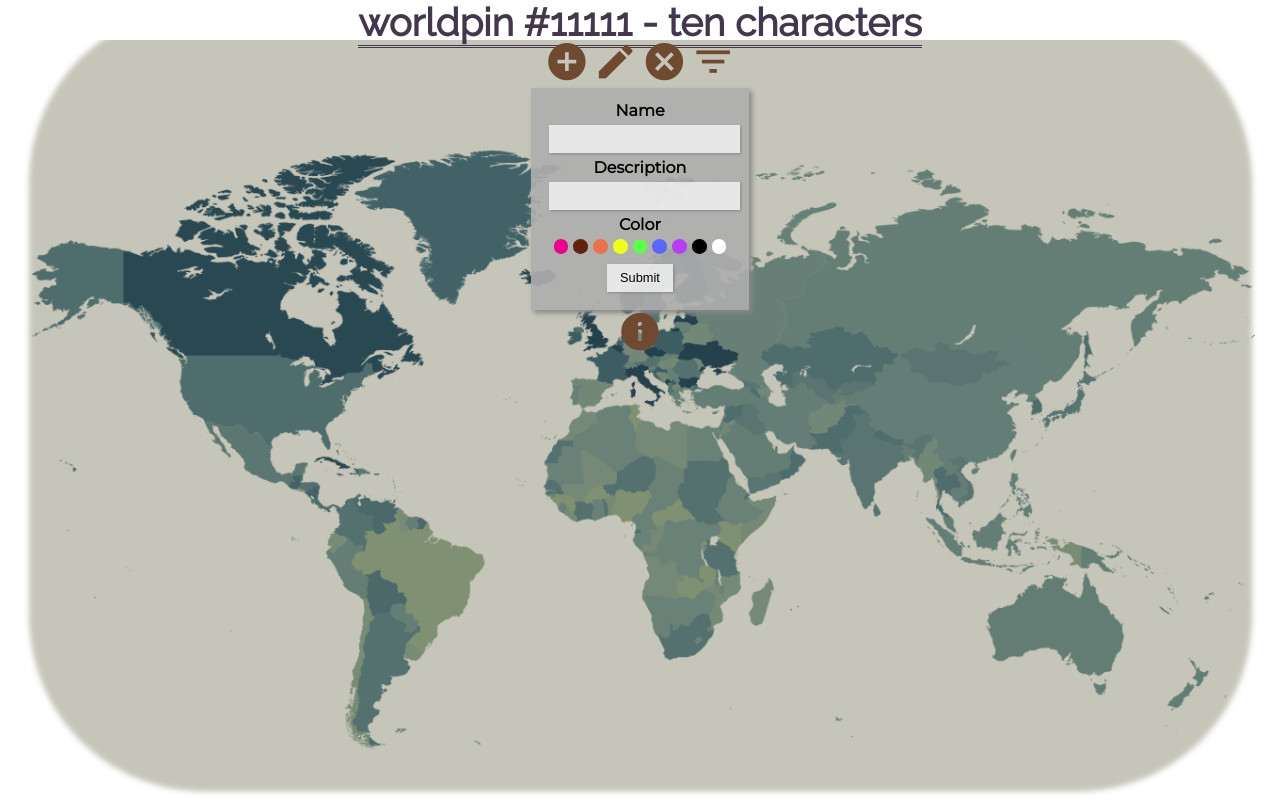
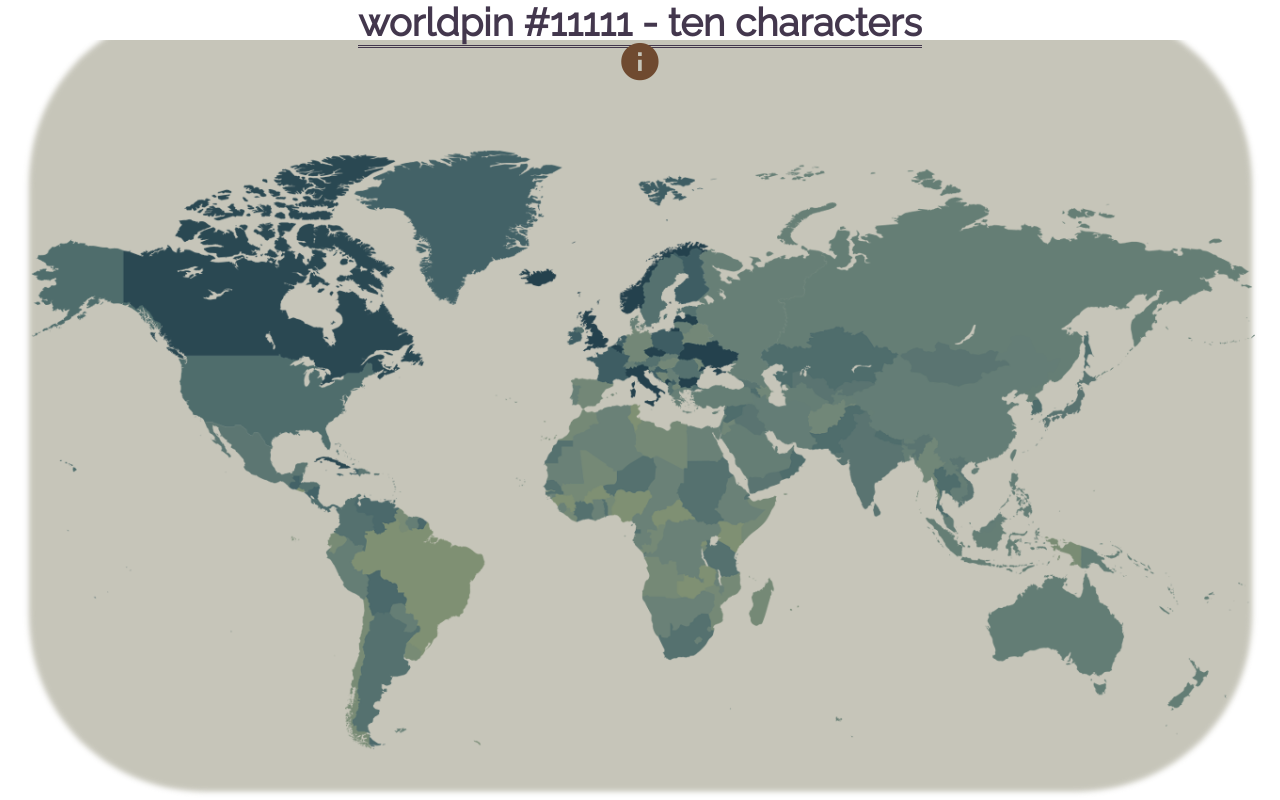
Before and after one commit to mackenzie-km/worldpin, a React (Create React App) app: page / in a window 1280 px wide. Built offline with nearby package versions, Linux system fonts and the light colour scheme.

Commit message:
hid pin controls and pin input for now using local state

```diff
--- a/src/components/pins/PinInput.js
+++ b/src/components/pins/PinInput.js
@@ -46,6 +46,7 @@ class PinInput extends PureComponent {
             <input type="radio" name="color" value="#ffffff" id="color-ffffff" onChange={this.handleColor} /><label className="color" htmlFor="color-ffffff" style={{backgroundColor: "#ffffff"}}></label>
             <br />
             <input type="submit" />
+            <button onClick={this.props.hide}>Hide</button>
         </form>
       </div>
     )
--- a/src/containers/PinContainer.js
+++ b/src/containers/PinContainer.js
@@ -3,6 +3,19 @@ import PinInput from '../components/pins/PinInput.js';
 import PinControls from '../components/pins/PinControls.js';
 
 class PinContainer extends PureComponent {
+
+constructor(){
+  super()
+  this.state = {
+    pinInput: false,
+    pinControls: false
+  }
+}
+
+togglePinInput = (event) => {
+  event.preventDefault();
+  this.setState({pinInput: !this.state.pinInput})
+}
 
 addPin = (event) => {
   console.log(event.type, " before default");
@@ -37,8 +50,8 @@ handleSubmit = (event) => {
   render() {
     return (
       <div className="pin-container">
-          <PinControls addPin={this.addPin} editPin={this.editPin} deletePin={this.deletePin} viewPins={this.viewPins}/>
-          <PinInput id={null} handleSubmit={this.handleSubmit} />
+          {!!this.state.pinControls ? <PinControls addPin={this.addPin} editPin={this.editPin} deletePin={this.deletePin} viewPins={this.viewPins}/> : null }
+          {!!this.state.pinInput ? <PinInput id={null} handleSubmit={this.handleSubmit} hide={this.togglePinInput} /> : null}
       </div>
     )
   }
```
